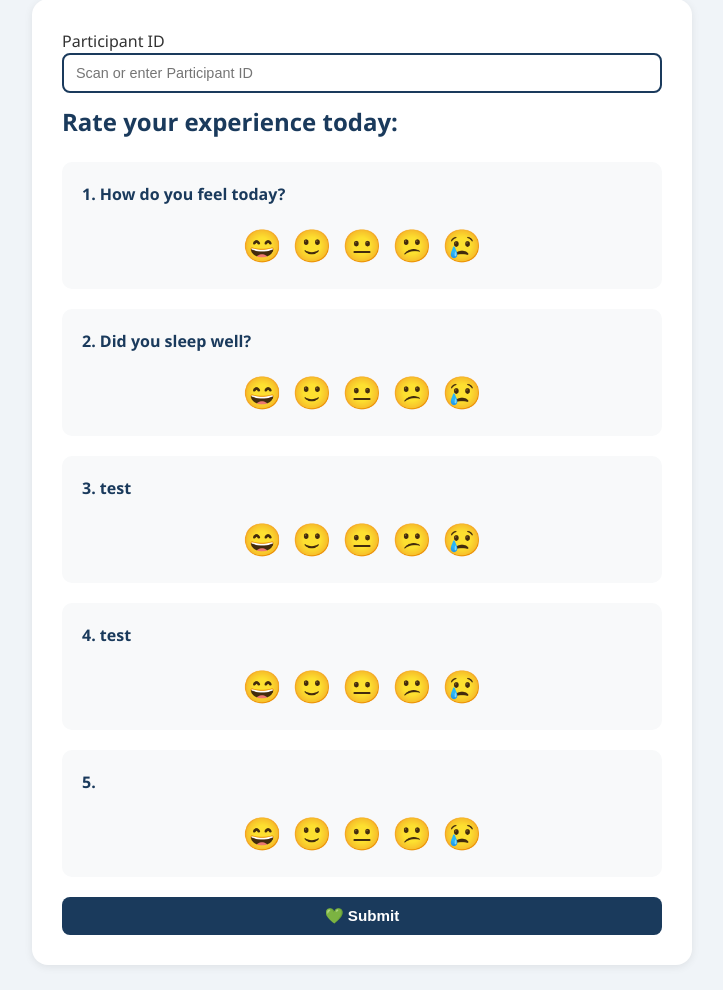
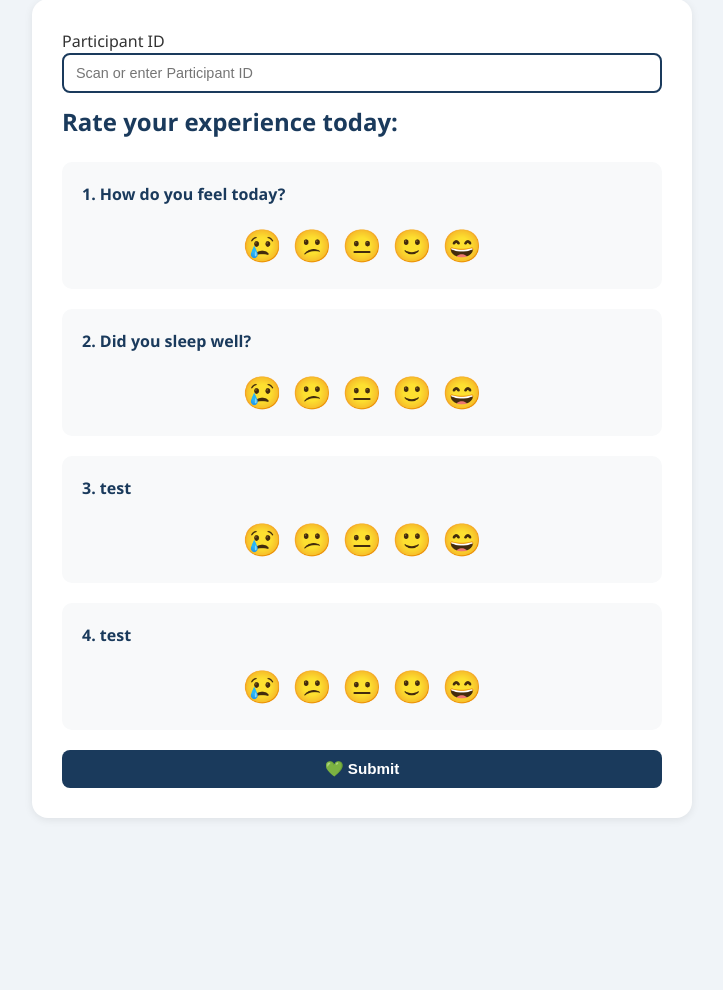
Before and after one commit to gabija4nt/ibo2026-system, a Flask app: page /wellbeing in a window 1280 px wide. Shown: the part 111-1101 px from the top of the page, without its empty margins (278-1001 px from the left). After the commit the page ends 929 px from the top, so only its background shows below. Run offline with Flask 3, Linux system fonts and the light colour scheme.

Commit message:
Added support for 5 editable wellbeing questions

```diff
--- a/app.py
+++ b/app.py
@@ -74,6 +74,8 @@ class WellbeingQuestion(db.Model):
         db.String(300),
         nullable=False
     )
+
+
 
 # --- PAGES ---
 
@@ -272,6 +274,23 @@ def admin():
 
     if session['role'] != 'admin':
         return "Access denied", 403
+
+    if request.form.get('delete_question'):
+
+        question_id = request.form.get(
+            'delete_question'
+        )
+
+        question = WellbeingQuestion.query.get(
+            question_id
+        )
+
+        if question:
+            question.text = ""
+
+            db.session.commit()
+
+        return redirect(url_for('admin'))
 
     if request.method == 'POST':
         if request.form.get('save_questions'):
--- a/static/style.css
+++ b/static/style.css
@@ -576,3 +576,30 @@ select:focus {
     outline: none;
     border-color: #1a3a5c;
 }
+
+.question-row {
+    display: flex;
+    gap: 10px;
+    align-items: flex-start;
+
+}
+
+.question-input {
+    flex: 1;
+}
+
+.delete-btn {
+    width: 40px;
+    height: 40px;
+    padding: 0;
+    border-radius: 10px;
+    background: #dc3545;
+    color: white;
+    font-size: 18px;
+    font-weight: bold;
+
+}
+
+.delete-btn:hover {
+    background: #bb2d3b;
+}
--- a/templates/wellbeing.html
+++ b/templates/wellbeing.html
@@ -22,60 +22,27 @@ Wellbeing Survey
 
                 <h2>Rate your experience today:</h2>
 
+                {% for code, text in questions.items() %}
+
+                {% if text.strip() %}
+
                 <div class="question">
-                    <p>1. {{ questions['q1'] }}</p>
+
+                    <p>{{ loop.index }}. {{ text }}</p>
+
                     <div class="stars">
-                        <input type="radio" name="q1" id="q1_5" value="5"><label for="q1_5">😄</label>
-                        <input type="radio" name="q1" id="q1_4" value="4"><label for="q1_4">🙂</label>
-                        <input type="radio" name="q1" id="q1_3" value="3"><label for="q1_3">😐</label>
-                        <input type="radio" name="q1" id="q1_2" value="2"><label for="q1_2">😕</label>
-                        <input type="radio" name="q1" id="q1_1" value="1"><label for="q1_1">😢</label>
+                        <input type="radio" name="{{ code }}" id="{{ code }}_1" value="1"><label for="{{ code }}_1">😢</label>
+                        <input type="radio" name="{{ code }}_2" value="2"><label for="{{ code }}_2">😕</label>
+                        <input type="radio" name="{{ code }}_3" value="3"><label for="{{ code }}_3">😐</label>
+                        <input type="radio" name="{{ code }}_4" value="4"><label for="{{ code }}_4">🙂</label>
+                        <input type="radio" name="{{ code }}_5" value="5"><label for="{{ code }}_5">😄</label>
                     </div>
+
                 </div>
 
-                <div class="question">
-                    <p>2. {{ questions['q2'] }}</p>
-                    <div class="stars">
-                        <input type="radio" name="q2" id="q2_5" value="5"><label for="q2_5">😄</label>
-                        <input type="radio" name="q2" id="q2_4" value="4"><label for="q2_4">🙂</label>
-                        <input type="radio" name="q2" id="q2_3" value="3"><label for="q2_3">😐</label>
-                        <input type="radio" name="q2" id="q2_2" value="2"><label for="q2_2">😕</label>
-                        <input type="radio" name="q2" id="q2_1" value="1"><label for="q2_1">😢</label>
-                    </div>
-                </div>
+                {% endif %}
 
-                <div class="question">
-                    <p>3. {{ questions['q3'] }}</p>
-                    <div class="stars">
-                        <input type="radio" name="q3" id="q3_5" value="5"><label for="q3_5">😄</label>
-                        <input type="radio" name="q3" id="q3_4" value="4"><label for="q3_4">🙂</label>
-                        <input type="radio" name="q3" id="q3_3" value="3"><label for="q3_3">😐</label>
-                        <input type="radio" name="q3" id="q3_2" value="2"><label for="q3_2">😕</label>
-                        <input type="radio" name="q3" id="q3_1" value="1"><label for="q3_1">😢</label>
-                    </div>
-                </div>
-
-                <div class="question">
-                    <p>4. {{ questions['q4'] }}</p>
-                    <div class="stars">
-                        <input type="radio" name="q4" id="q4_5" value="5"><label for="q4_5">😄</label>
-                        <input type="radio" name="q4" id="q4_4" value="4"><label for="q4_4">🙂</label>
-                        <input type="radio" name="q4" id="q4_3" value="3"><label for="q4_3">😐</label>
-                        <input type="radio" name="q4" id="q4_2" value="2"><label for="q4_2">😕</label>
-                        <input type="radio" name="q4" id="q4_1" value="1"><label for="q4_1">😢</label>
-                    </div>
-                </div>
-
-                <div class="question">
-                    <p>5. {{ questions['q5'] }}</p>
-                    <div class="stars">
-                        <input type="radio" name="q5" id="q5_5" value="5"><label for="q5_5">😄</label>
-                        <input type="radio" name="q5" id="q5_4" value="4"><label for="q5_4">🙂</label>
-                        <input type="radio" name="q5" id="q5_3" value="3"><label for="q5_3">😐</label>
-                        <input type="radio" name="q5" id="q5_2" value="2"><label for="q5_2">😕</label>
-                        <input type="radio" name="q5" id="q5_1" value="1"><label for="q5_1">😢</label>
-                    </div>
-                </div>
+            {% endfor %}
 
                 <button type="submit">💚 Submit</button>
             </form>
```
Also changed, not shown: templates/admin.html (+20 -6 lines), instance/ibo.db.
